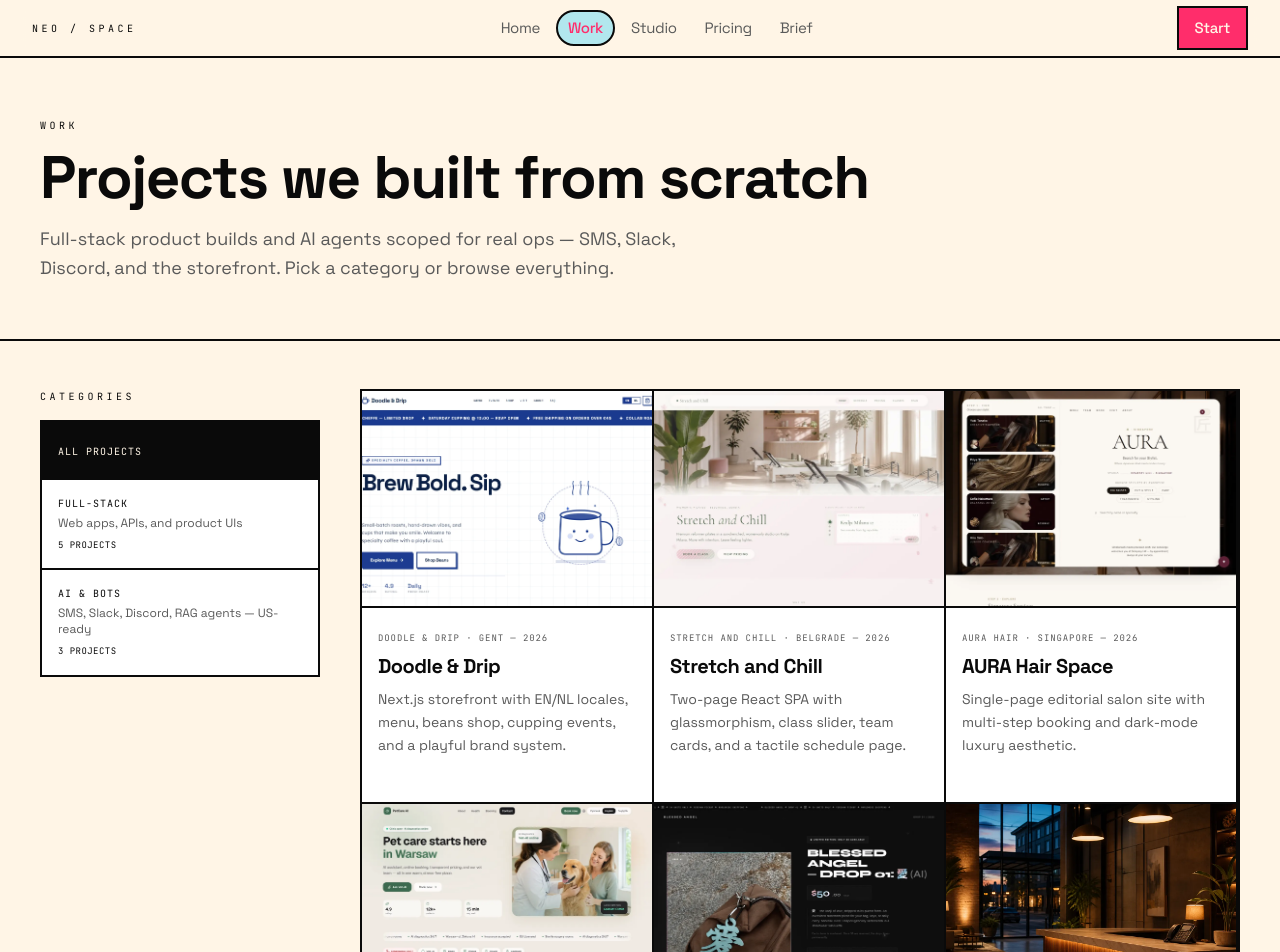
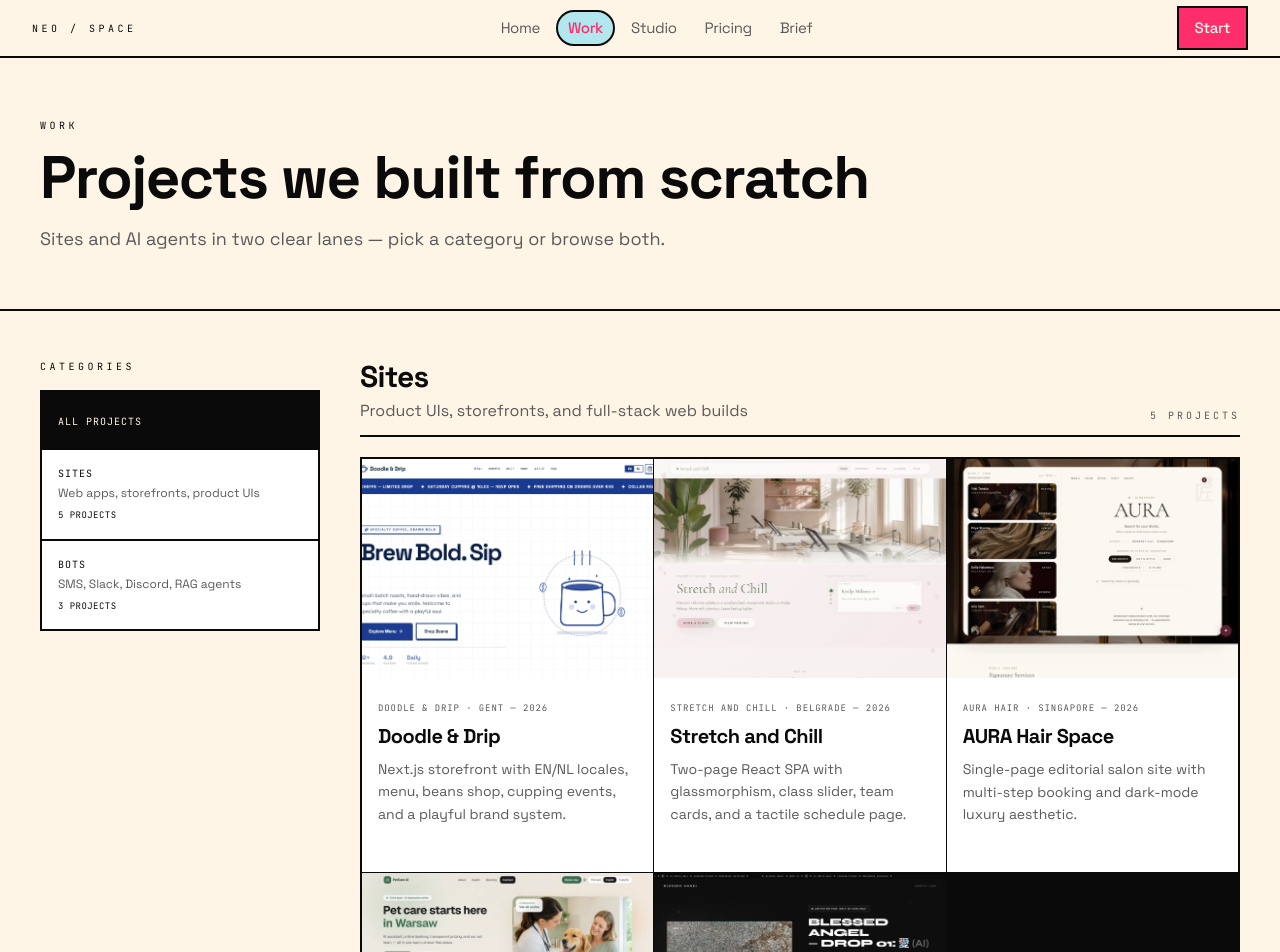
Before and after one commit to davydovavic002-cmyk/portfolioneoagency, a React (Vite) app: page /work in a window 1280 px wide. Shown: the top 952 px of the page. Built offline with nearby package versions, Linux system fonts and the light colour scheme.

Commit message:
Split Work into Sites and Bots sections
Separate grids with clearer category labels; clean gap-based card borders.

Co-authored-by: Cursor <cursoragent@cursor.com>

```diff
--- a/src/components/portfolio/EditorialGridCard.tsx
+++ b/src/components/portfolio/EditorialGridCard.tsx
@@ -18,11 +18,11 @@ export function EditorialGridCard({ project, index }: EditorialGridCardProps) {
       <Link
         to={`/work/${project.id}`}
         className={cn(
-          'group flex flex-col overflow-hidden border-b-2 border-r-2 border-page-text bg-page-surface text-left',
+          'group flex h-full flex-col overflow-hidden bg-page-surface text-left',
           'transition-colors hover:bg-page-accent-2/10',
         )}
       >
-        <div className="relative aspect-[4/3] overflow-hidden border-b-2 border-page-text bg-page-bg">
+        <div className="relative aspect-[4/3] overflow-hidden bg-page-bg">
           {project.coverImage ? (
             <img
               src={project.coverImage}
--- a/src/data/cases.ts
+++ b/src/data/cases.ts
@@ -9,13 +9,13 @@ export interface CasePillarMeta {
 export const CASE_PILLARS: CasePillarMeta[] = [
   {
     id: 'fullstack',
-    label: 'Full-Stack',
-    subtitle: 'Web apps, APIs, and product UIs',
+    label: 'Sites',
+    subtitle: 'Web apps, storefronts, product UIs',
   },
   {
     id: 'ai',
-    label: 'AI & Bots',
-    subtitle: 'SMS, Slack, Discord, RAG agents — US-ready',
+    label: 'Bots',
+    subtitle: 'SMS, Slack, Discord, RAG agents',
   },
 ]
 
--- a/src/pages/CasesPage.tsx
+++ b/src/pages/CasesPage.tsx
@@ -3,7 +3,44 @@ import { PageTransition } from '@/components/layout/PageTransition'
 import { Seo } from '@/components/seo/Seo'
 import { CategoryFilter } from '@/components/portfolio/CategoryFilter'
 import { EditorialGridCard } from '@/components/portfolio/EditorialGridCard'
-import { CASE_PILLARS, cases, type CasePillar } from '@/data/cases'
+import { CASE_PILLARS, cases, getCasesByPillar, type CasePillar, type CaseStudy } from '@/data/cases'
+
+function CaseGrid({ projects }: { projects: CaseStudy[] }) {
+  return (
+    <div className="grid grid-cols-1 gap-px border-2 border-page-text bg-page-text sm:grid-cols-2 lg:grid-cols-3">
+      {projects.map((project, index) => (
+        <EditorialGridCard key={project.id} project={project} index={index} />
+      ))}
+    </div>
+  )
+}
+
+function WorkSection({
+  label,
+  subtitle,
+  projects,
+}: {
+  label: string
+  subtitle: string
+  projects: CaseStudy[]
+}) {
+  if (projects.length === 0) return null
+
+  return (
+    <div className="space-y-5">
+      <div className="flex flex-wrap items-end justify-between gap-3 border-b-2 border-page-text pb-3">
+        <div>
+          <h2 className="text-2xl font-bold tracking-tight md:text-3xl">{label}</h2>
+          <p className="mt-1 text-sm text-page-muted md:text-base">{subtitle}</p>
+        </div>
+        <span className="font-mono text-[10px] tracking-[0.3em] uppercase text-page-muted">
+          {projects.length} {projects.length === 1 ? 'project' : 'projects'}
+        </span>
+      </div>
+      <CaseGrid projects={projects} />
+    </div>
+  )
+}
 
 export function CasesPage() {
   const [activePillar, setActivePillar] = useState<CasePillar | 'all'>('all')
@@ -20,10 +57,8 @@ export function CasesPage() {
     [],
   )
 
-  const filtered = useMemo(
-    () => (activePillar === 'all' ? cases : cases.filter((c) => c.pillar === activePillar)),
-    [activePillar],
-  )
+  const sites = useMemo(() => getCasesByPillar('fullstack'), [])
+  const bots = useMemo(() => getCasesByPillar('ai'), [])
 
   return (
     <PageTransition className="min-h-screen bg-page-bg pt-14">
@@ -35,10 +70,11 @@ export function CasesPage() {
       <section className="border-b-2 border-page-text px-4 py-14 md:px-10">
         <div className="mx-auto max-w-[1600px]">
           <span className="font-mono text-[10px] tracking-[0.35em] uppercase">Work</span>
-          <h1 className="mt-3 text-4xl font-bold tracking-tight md:text-6xl">Projects we built from scratch</h1>
+          <h1 className="mt-3 text-4xl font-bold tracking-tight md:text-6xl">
+            Projects we built from scratch
+          </h1>
           <p className="mt-4 max-w-2xl text-base leading-relaxed text-page-muted md:text-lg">
-            Full-stack product builds and AI agents scoped for real ops — SMS, Slack, Discord, and
-            the storefront. Pick a category or browse everything.
+            Sites and AI agents in two clear lanes — pick a category or browse both.
           </p>
         </div>
       </section>
@@ -51,10 +87,21 @@ export function CasesPage() {
           counts={counts}
         />
 
-        <div className="grid grid-cols-1 gap-0 border-2 border-page-text sm:grid-cols-2 lg:grid-cols-3">
-          {filtered.map((project, index) => (
-            <EditorialGridCard key={project.id} project={project} index={index} />
-          ))}
+        <div className="space-y-14">
+          {(activePillar === 'all' || activePillar === 'fullstack') && (
+            <WorkSection
+              label="Sites"
+              subtitle="Product UIs, storefronts, and full-stack web builds"
+              projects={sites}
+            />
+          )}
+          {(activePillar === 'all' || activePillar === 'ai') && (
+            <WorkSection
+              label="Bots & agents"
+              subtitle="SMS, Slack, Discord, and RAG systems for real ops"
+              projects={bots}
+            />
+          )}
         </div>
       </section>
     </PageTransition>
```
